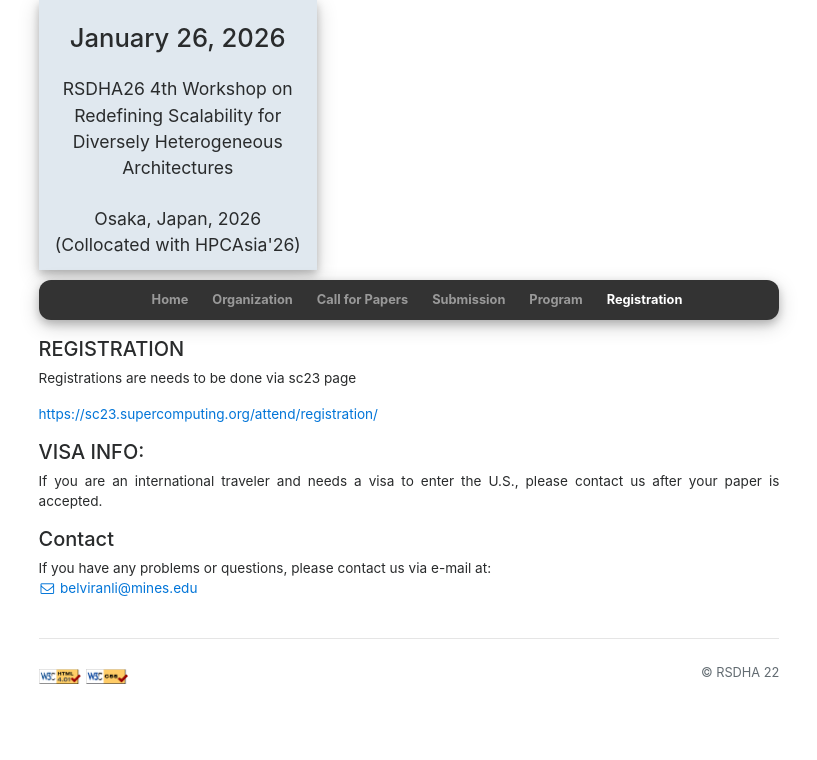
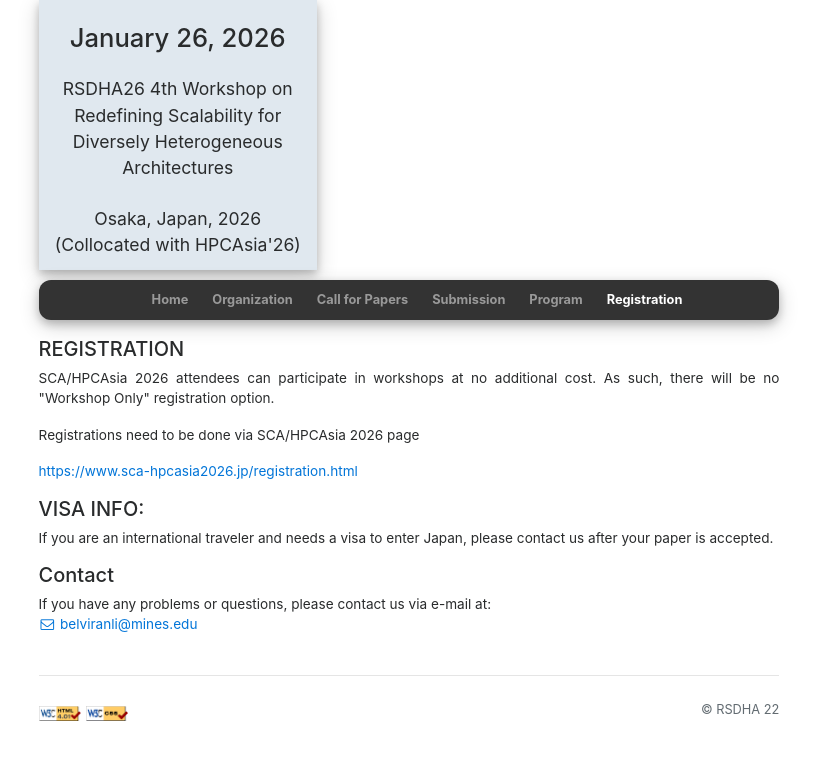
Before and after one commit to hpsslab/rsdha-26, a Jekyll site: the page built from registration.html, in a window 1280 px wide. Shown: the top 760 px of the page, without its empty margins (231-1048 px from the left). Built offline with Jekyll 4.4.1, drawn with Linux system fonts in a browser that asks for light colours; nearby versions of some CDN libraries.

Commit message:
Update registration

```diff
--- a/registration.html
+++ b/registration.html
@@ -7,10 +7,11 @@ slide_id: 2
         <div class="col text-justify conference-text">
             <div>
                 <h5> REGISTRATION</h5>
-                <p> Registrations are needs to be done via sc23 page </p>
-                <p> <a href="https://sc23.supercomputing.org/attend/registration/">https://sc23.supercomputing.org/attend/registration/</a></p>
+				<p> SCA/HPCAsia 2026 attendees can participate in workshops at no additional cost. As such, there will be no "Workshop Only" registration option. </p>
+                <p> Registrations need to be done via SCA/HPCAsia 2026 page </p>
+                <p> <a href="https://www.sca-hpcasia2026.jp/registration.html">https://www.sca-hpcasia2026.jp/registration.html</a></p>
                 <h5> VISA INFO:</h5>
-                <p> If you are an international traveler and needs a visa to enter the U.S., please contact us after your paper is accepted. </p>
+                <p> If you are an international traveler and needs a visa to enter Japan, please contact us after your paper is accepted. </p>
                 {% include contact-us.html %}
             </div>
         </div>
```
